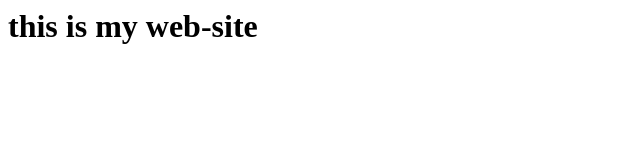
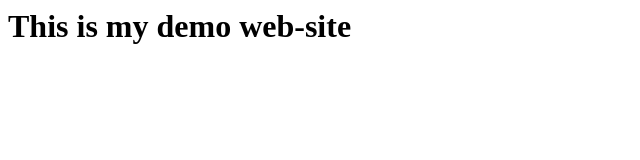
Before and after one commit to RithinDas/ansible, a plain HTML site: page index.html in a window 1280 px wide. Shown: the whole page, without its empty margins (0-640 px from the left). Drawn offline with Linux system fonts and the light colour scheme.

Commit message:
Update index.html

```diff
--- a/index.html
+++ b/index.html
@@ -1 +1 @@
-<h1> this is my web-site </h1>
+<h1> This is my demo web-site </h1>
```
